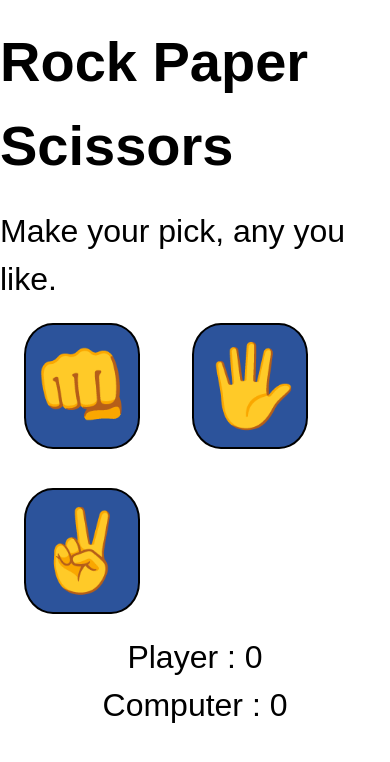
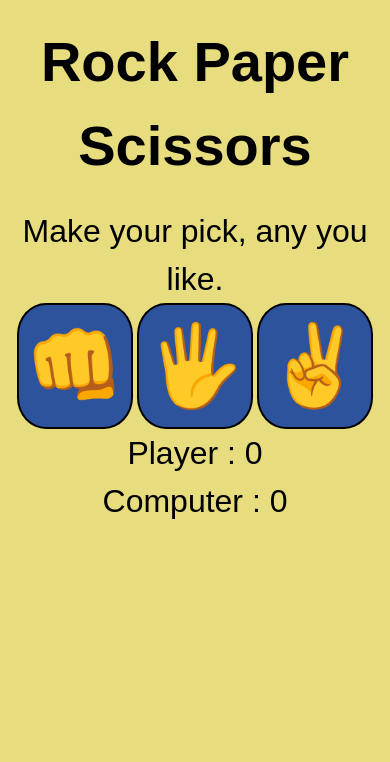
Before and after one commit to weirdnomad/odin-rpcgame, a plain HTML site: page index.html in a window 390 px wide. Drawn offline with Linux system fonts and the light colour scheme.

Commit message:
add color and "responsive"

```diff
--- a/styles.css
+++ b/styles.css
@@ -14,6 +14,8 @@ body {
   margin: 0 auto;
   align-items: center;
   font-family: Arial, Helvetica, sans-serif;
+  text-align: center;
+  background-color: hsla(54, 69%, 68%, 0.932);
 }
 img,
 picture,
@@ -55,7 +57,7 @@ h1 {
 button {
   font-size: 5rem;
   border-radius: 25%;
-  margin: 5% 24px;
+  margin: 3%% 24px;
   background-color: hsl(219, 56%, 39%);
   border: 2px solid black;
 }
```
